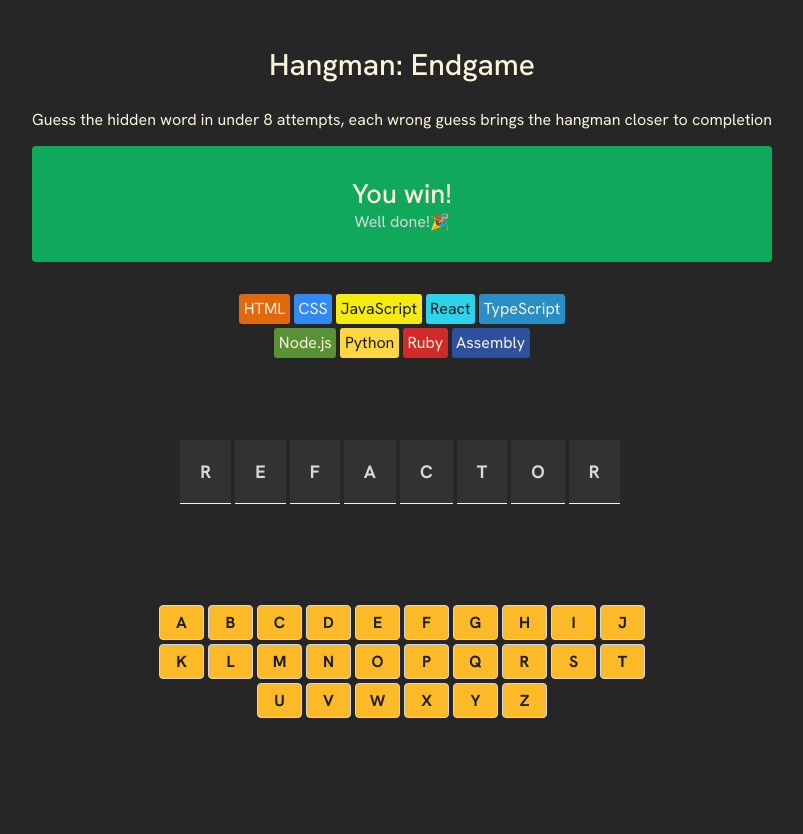
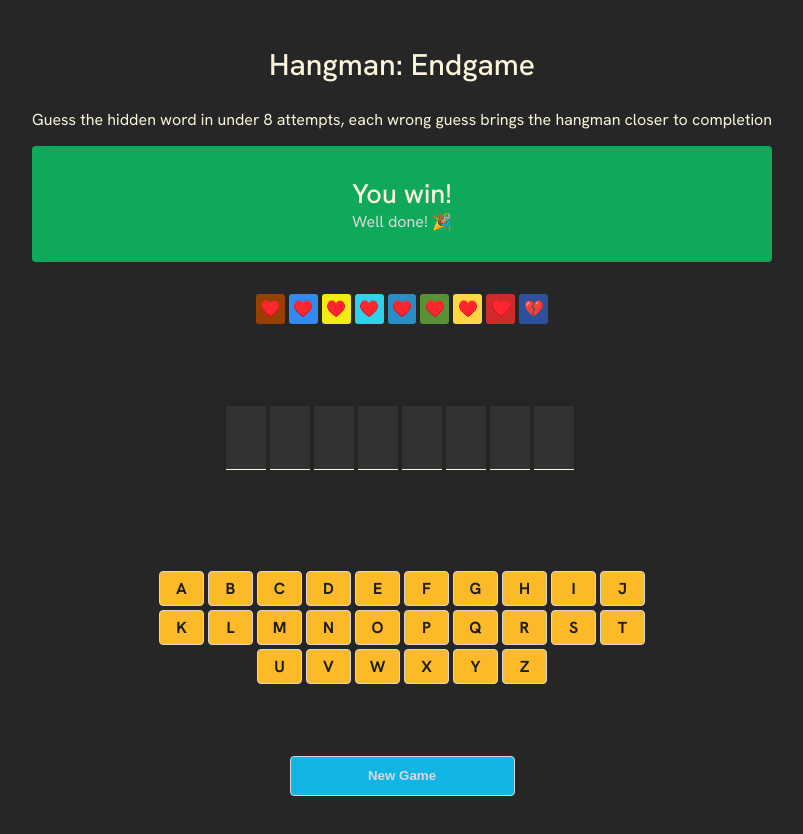
Before and after one commit to matijazuber/hangman-game, a React (Vite) app: page / in a window 1280 px wide. Shown: the top 834 px of the page, without its empty margins (238-1041 px from the left). Before the commit the page ends 800 px from the top, so only its background shows below. Built offline with nearby package versions, Linux system fonts and the light colour scheme.

Commit message:
made the letters hide and appear when clicking the keyboard, added the condinitonal for rendering if the button is correct or false

```diff
--- a/package.json
+++ b/package.json
@@ -10,6 +10,7 @@
     "preview": "vite preview"
   },
   "dependencies": {
+    "clsx": "^2.1.1",
     "react": "^19.2.4",
     "react-dom": "^19.2.4"
   },
--- a/src/hangman.jsx
+++ b/src/hangman.jsx
@@ -10,23 +10,19 @@ function Hangman() {
         name={lang.name}
         backgroudnCl={lang.backgroundColor}
         color={lang.color}
-      ></Languages>
+      />
     );
   });
 
   const [currentWord] = React.useState("refactor");
-
-  const [guessedLetters, setguessedLetters] = React.useState([]);
-  console.log(guessedLetters);
+  const [guessedLetters, setGuessedLetters] = React.useState([]);
 
   const currentWordArray = [...currentWord];
-
   const alphabet = "abcdefghijklmnopqrstuvwxyz";
-
   const alphabetArray = [...alphabet];
 
   function addLetters(value) {
-    setguessedLetters((prev) =>
+    setGuessedLetters((prev) =>
       prev.includes(value) ? prev : [...prev, value],
     );
   }
@@ -35,6 +31,13 @@ function Hangman() {
     return alphabetArray.map((key, index) => (
       <button
         onClick={() => addLetters(key)}
+        style={
+          guessedLetters.includes(key)
+            ? currentWordArray.includes(key)
+              ? { backgroundColor: "#10A95B" }
+              : { backgroundColor: "#EC5D49" }
+            : { backgroundColor: "#fcba29" }
+        }
         className="keyboardButton"
         key={index}
       >
@@ -46,7 +49,7 @@ function Hangman() {
   function displayLetters() {
     return currentWordArray.map((word, index) => (
       <span className="spanElement" key={index}>
-        {word.toUpperCase()}
+        {guessedLetters.includes(word) ? word.toUpperCase() : null}
       </span>
     ));
   }
@@ -67,7 +70,8 @@ function Hangman() {
           <div className="win">
             <h2 className="winP">You win!</h2>
             <p className="wellDone">
-              Well done!🎉<img></img>
+              Well done! 🎉
+              <img alt="" />
             </p>
           </div>
         </section>
@@ -78,8 +82,12 @@ function Hangman() {
           <div className="divDisplayLetters">{displayLetters()}</div>
         </section>
         <div className="displayKeyboard">{displayKeyboard()}</div>
+        <section>
+          <button className="newGameButton">New Game</button>
+        </section>
       </main>
     </>
   );
 }
+
 export default Hangman;
--- a/src/index.css
+++ b/src/index.css
@@ -95,3 +95,18 @@ div {
   padding: 11px;
   color: #1e1e1e;
 }
+
+.newGameButton {
+  margin-top: 70px;
+  background-color: #11b5e5;
+  border: 1px solid #d7d7d7;
+  border-radius: 4px;
+  width: 225px;
+  height: 40px;
+  padding: 6px 12px;
+  margin-inline: auto;
+  cursor: pointer;
+  color: #d7d7d7;
+  font-weight: 900;
+  margin-bottom: 70px;
+}
--- a/src/languages.jsx
+++ b/src/languages.jsx
@@ -1,61 +1,61 @@
 export default [
   {
     id: crypto.randomUUID(),
-    name: "HTML",
-    backgroundColor: "#E2680F",
+    name: "♥️",
+    backgroundColor: "#974001",
     color: "#F9F4DA",
   },
   {
     id: crypto.randomUUID(),
-    name: "CSS",
+    name: "♥️",
     backgroundColor: "#328AF1",
     color: "#F9F4DA",
   },
   {
     id: crypto.randomUUID(),
-    name: "JavaScript",
+    name: "♥️",
     backgroundColor: "#F4EB13",
     color: "#1E1E1E",
   },
   {
     id: crypto.randomUUID(),
 
-    name: "React",
+    name: "♥️",
     backgroundColor: "#2ED3E9",
     color: "#1E1E1E",
   },
   {
     id: crypto.randomUUID(),
 
-    name: "TypeScript",
+    name: "♥️",
     backgroundColor: "#298EC6",
     color: "#F9F4DA",
   },
   {
     id: crypto.randomUUID(),
 
-    name: "Node.js",
+    name: "♥️",
     backgroundColor: "#599137",
     color: "#F9F4DA",
   },
   {
     id: crypto.randomUUID(),
 
-    name: "Python",
+    name: "♥️",
     backgroundColor: "#FFD742",
     color: "#1E1E1E",
   },
   {
     id: crypto.randomUUID(),
 
-    name: "Ruby",
+    name: "♥️",
     backgroundColor: "#D02B2B",
     color: "#F9F4DA",
   },
   {
     id: crypto.randomUUID(),
 
-    name: "Assembly",
+    name: "💔",
     backgroundColor: "#2D519F",
     color: "#F9F4DA",
   },
```
Also changed, not shown: 1 other file (tests, documents, lock files or other folders).
